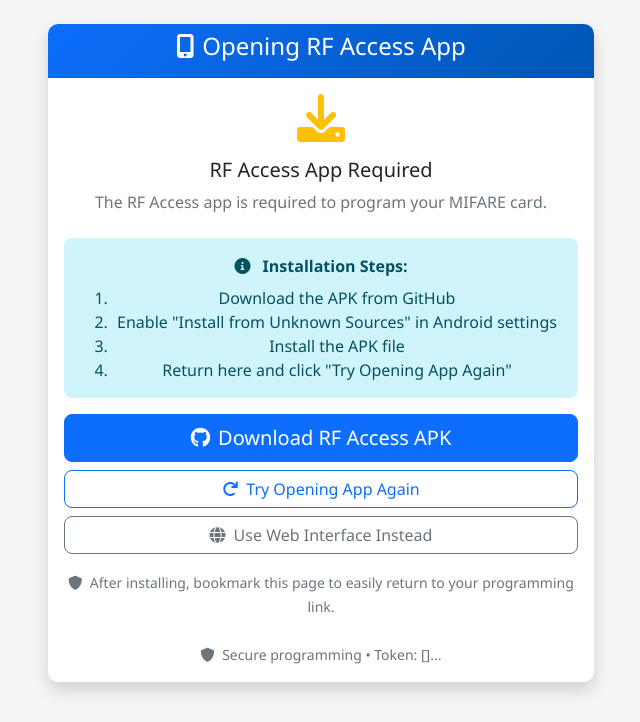
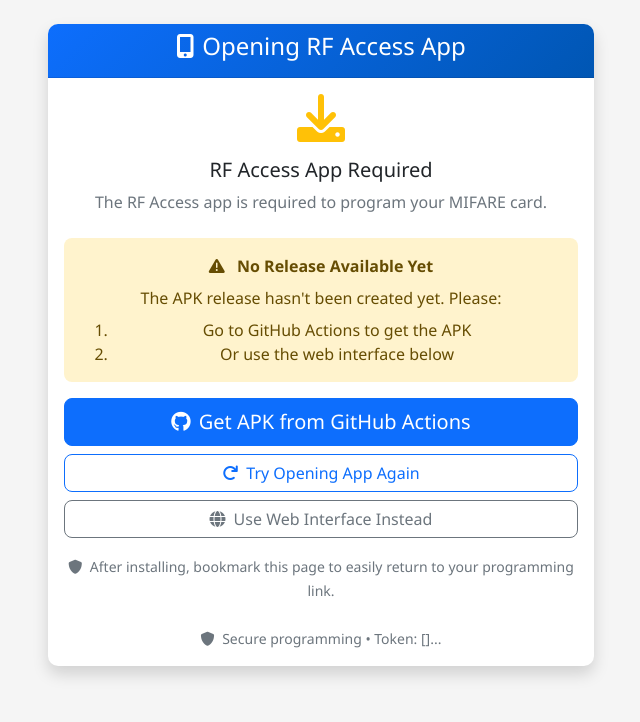
Before and after one commit to Levit513/mifare-card-programmer, a Flask app: template templates/mobile_redirect.html in a window 1280 px wide. Shown: the part 56-778 px from the top of the page, without its empty margins (319-959 px from the left). Run offline with Flask 3, Linux system fonts and the light colour scheme; data comes from the database, SQL or seed files in the repository; tables that the repository leaves empty hold one stand-in row (values such as "Sample post"); the template is opened without the code that fills it: values that come from a table or form of the project are taken from there, most other values are stand-ins (such as "Sample title", 1, 10 or a date in 2020).

Commit message:
Fix 404 APK download link - redirect to GitHub Actions instead of non-existent release

```diff
--- a/templates/mobile_redirect.html
+++ b/templates/mobile_redirect.html
@@ -23,21 +23,20 @@
                     <h5>RF Access App Required</h5>
                     <p class="text-muted mb-4">The RF Access app is required to program your MIFARE card.</p>
 
-                    <div class="alert alert-info mb-3">
-                        <i class="fas fa-info-circle me-2"></i>
-                        <strong>Installation Steps:</strong>
-                        <ol class="mb-0 mt-2">
-                            <li>Download the APK from GitHub</li>
-                            <li>Enable "Install from Unknown Sources" in Android settings</li>
-                            <li>Install the APK file</li>
-                            <li>Return here and click "Try Opening App Again"</li>
+                    <div class="alert alert-warning mb-3">
+                        <i class="fas fa-exclamation-triangle me-2"></i>
+                        <strong>No Release Available Yet</strong>
+                        <p class="mb-2 mt-2">The APK release hasn't been created yet. Please:</p>
+                        <ol class="mb-0">
+                            <li>Go to GitHub Actions to get the APK</li>
+                            <li>Or use the web interface below</li>
                         </ol>
                     </div>
 
                     <div class="d-grid gap-2">
-                        <a href="https://github.com/Levit513/RF-Access/releases/download/v1.0.0/app-debug.apk"
+                        <a href="https://github.com/Levit513/RF-Access/actions"
                            class="btn btn-primary btn-lg" target="_blank" id="downloadApk">
-                            <i class="fab fa-github me-2"></i>Download RF Access APK
+                            <i class="fab fa-github me-2"></i>Get APK from GitHub Actions
                         </a>
                         <button class="btn btn-outline-primary" onclick="tryAppAgain()">
                             <i class="fas fa-redo me-2"></i>Try Opening App Again
```
